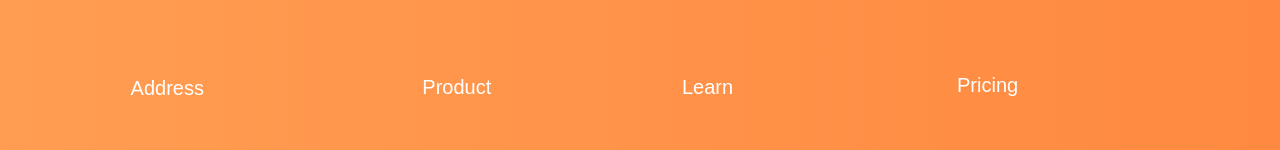
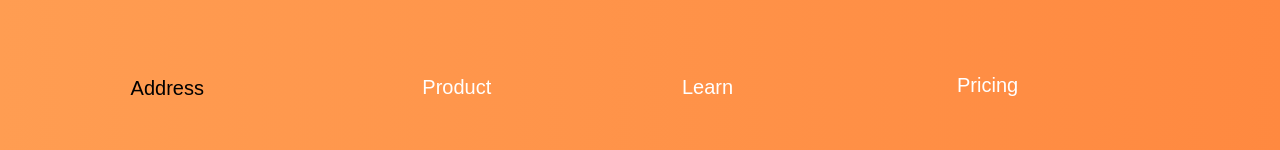
Before and after one commit to juangabriellondonoarias/Creative-Clean, a plain HTML site: page index.html in a window 1280 px wide. In both pictures the pointer is over the link "Address". Shown: the part 3503-3653 px from the top of the page. Drawn offline with Linux system fonts and the light colour scheme.

```diff
--- a/styles/styles.css
+++ b/styles/styles.css
@@ -169,6 +169,10 @@
     color: white;
     font-family: sans-serif;
     padding-top: 5%;
+}
+
+footer a:hover{
+    color: black;
 }
 
 .uno{
```
